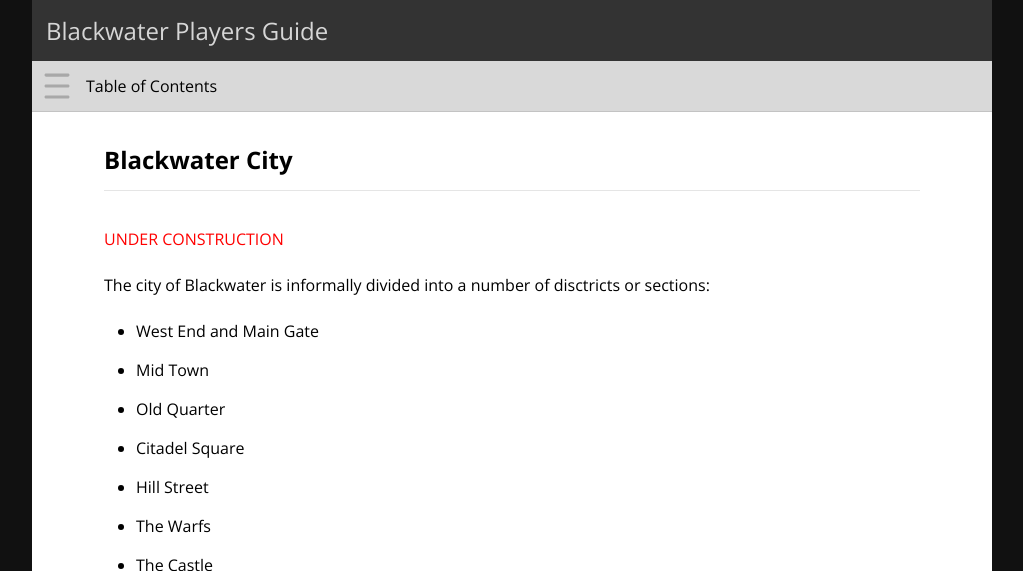
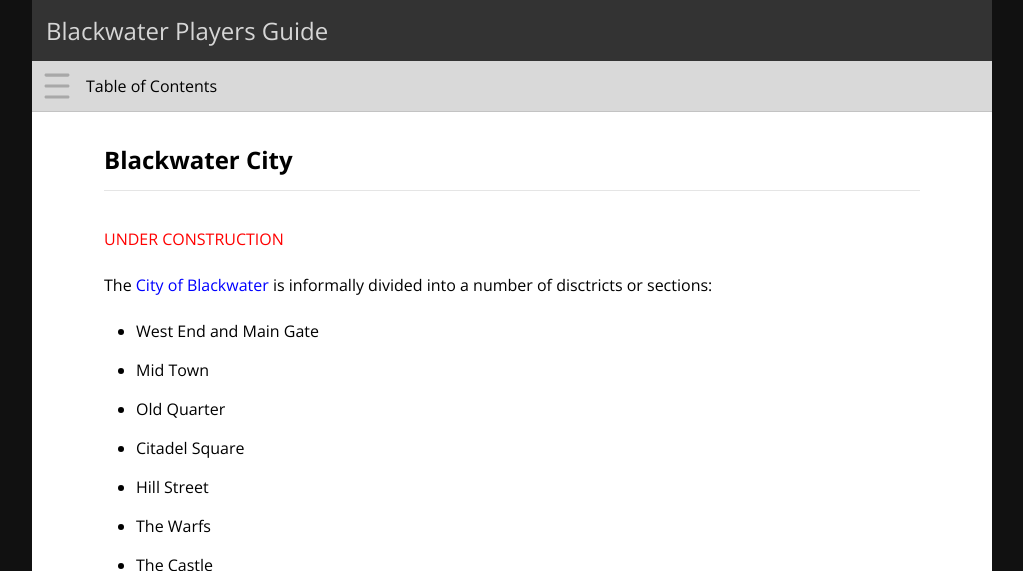
Before and after one commit to rickosborne/blackwater, a Jekyll site: the page built from _guide/105-blackwater-city.md, in a window 1280 px wide and 900 px high, cut to the strip 0-571 px from the top of the window. Shown: the whole strip, without its empty margins (128-1151 px from the left). Built offline with Jekyll 4.4.1, drawn with Linux system fonts in a browser that asks for light colours.

Commit message:
Update 105-blackwater-city.md

```diff
--- a/_guide/105-blackwater-city.md
+++ b/_guide/105-blackwater-city.md
@@ -8,7 +8,7 @@ layout: default
 
 <font color="red" style="bold">UNDER CONSTRUCTION</font>
 
-The city of Blackwater is informally divided into a number of disctricts or sections:
+The [City of Blackwater](https://rickosborne.github.io/blackwater/guide/050-introduction.html) is informally divided into a number of disctricts or sections:
 * West End and Main Gate
 * Mid Town
 * Old Quarter
@@ -51,7 +51,7 @@ Off to the side of the gate, on the outside of the city, is a station where they
 * Peacebond weapons
 
 ### West End
-<img align="right" src="../maps/West End Map.png" height="500">
+<img align="right" src="../maps/West End Map.png" height="400">
 
 The West End is generally considered to be the area within the walls between the **Main Gate** and **Waterwheel Road**.  The West End tends to be a relatively affluent section of town with a number of quality merchants located in the area, well maintained buildings.  Anumber of well known estalbishments can be found in the West End, including:
 * Duglass Ferrier (#5, C8)
```
